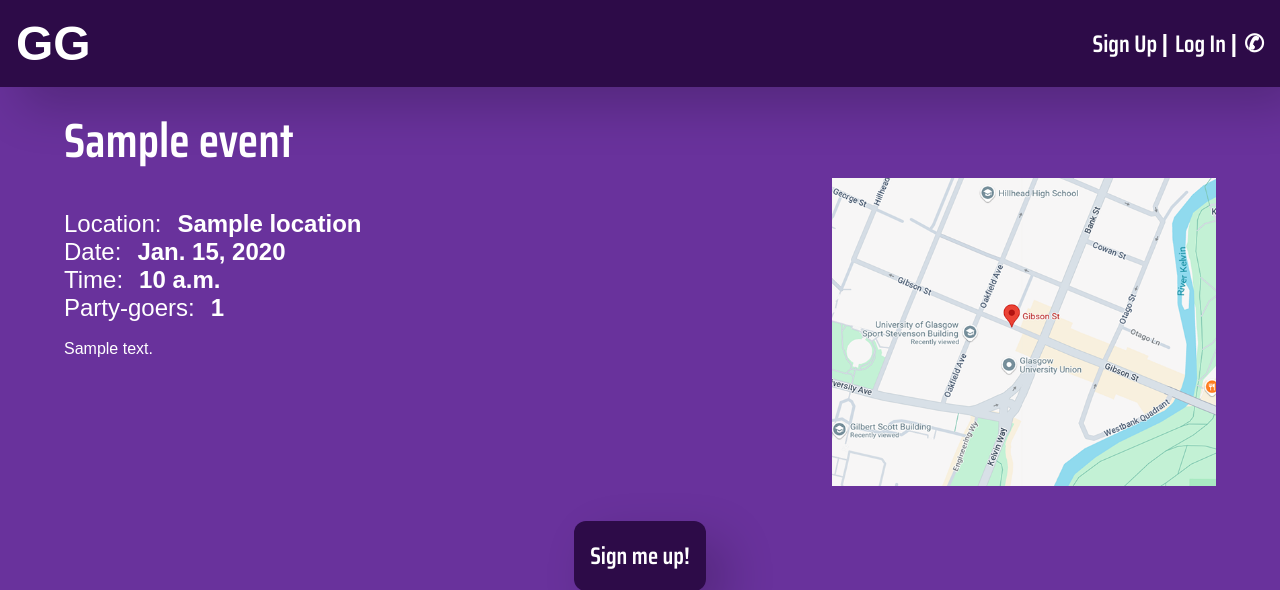
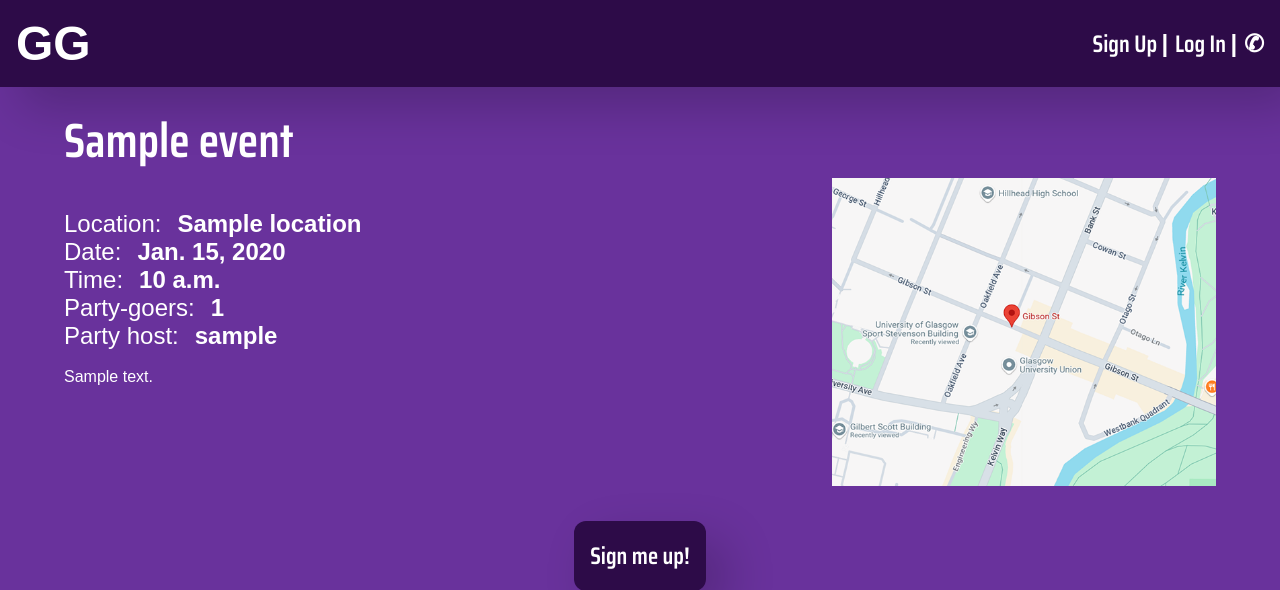
Before and after one commit to robertbrj/glasgowgaffs, a Django app: page /glasgowgaffsapp/event/00000000-0000-0000-0000-000000000001/ in a window 1280 px wide. Shown: the top 590 px of the page. Run offline with Django 3.2, Linux system fonts and the light colour scheme; tables that the repository leaves empty hold one stand-in row (values such as "Sample post"); some web fonts are replaced.

Commit message:
Event host cannot see event attend button

```diff
--- a/glasgowgaffsapp/views.py
+++ b/glasgowgaffsapp/views.py
@@ -94,4 +94,5 @@ def events(request):
 
 def event(request, event_id):
     event = get_object_or_404(Event, id=event_id)
-    return render(request, 'glasgowgaffsapp/event.html', {'event': event})
+    current_user = request.user
+    return render(request, 'glasgowgaffsapp/event.html', {'event': event, 'user': current_user})
--- a/templates/glasgowgaffsapp/event.html
+++ b/templates/glasgowgaffsapp/event.html
@@ -32,6 +32,11 @@
                 <span class="detail"> {{ event.attendees.count }}</span>
             </div>
 
+            <div class="detail-group">
+                <span class="detail-label">Party host:</span>
+                <span class="detail"> {{ event.created_by }}</span>
+            </div>
+
             <br>
 
             <span id="event-description">{{ event.description }} </span>
@@ -40,8 +45,10 @@
         <img src="{% static 'images/googlemapstest.png' %}" alt="Google Maps Location" />
     </div>
 
+    {% if user != event.created_by %}
     <div id="attend">
         <button id="attend-button">Sign me up!</button>
     </div>
+    {% endif %}
 </section>
 {% endblock %}
```
